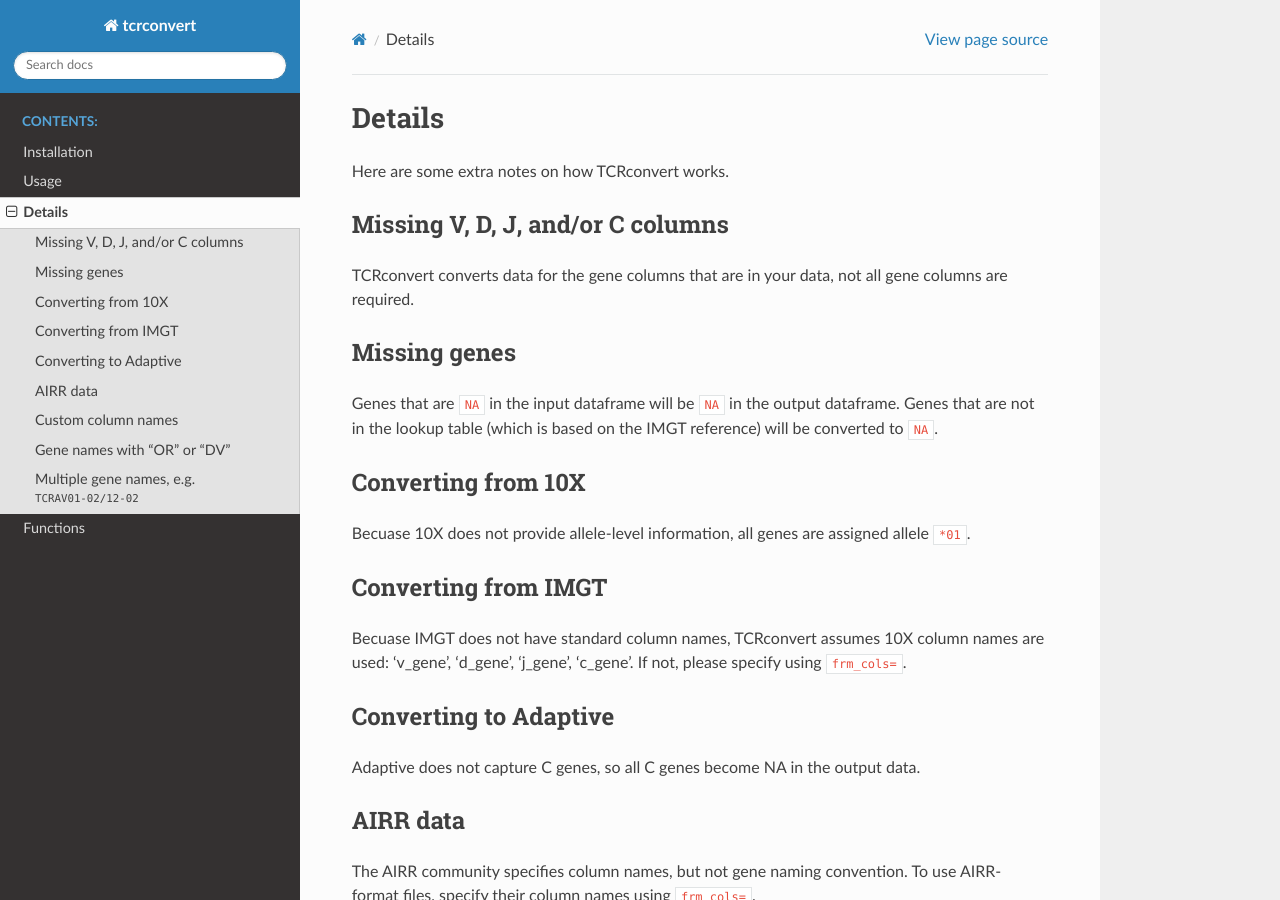
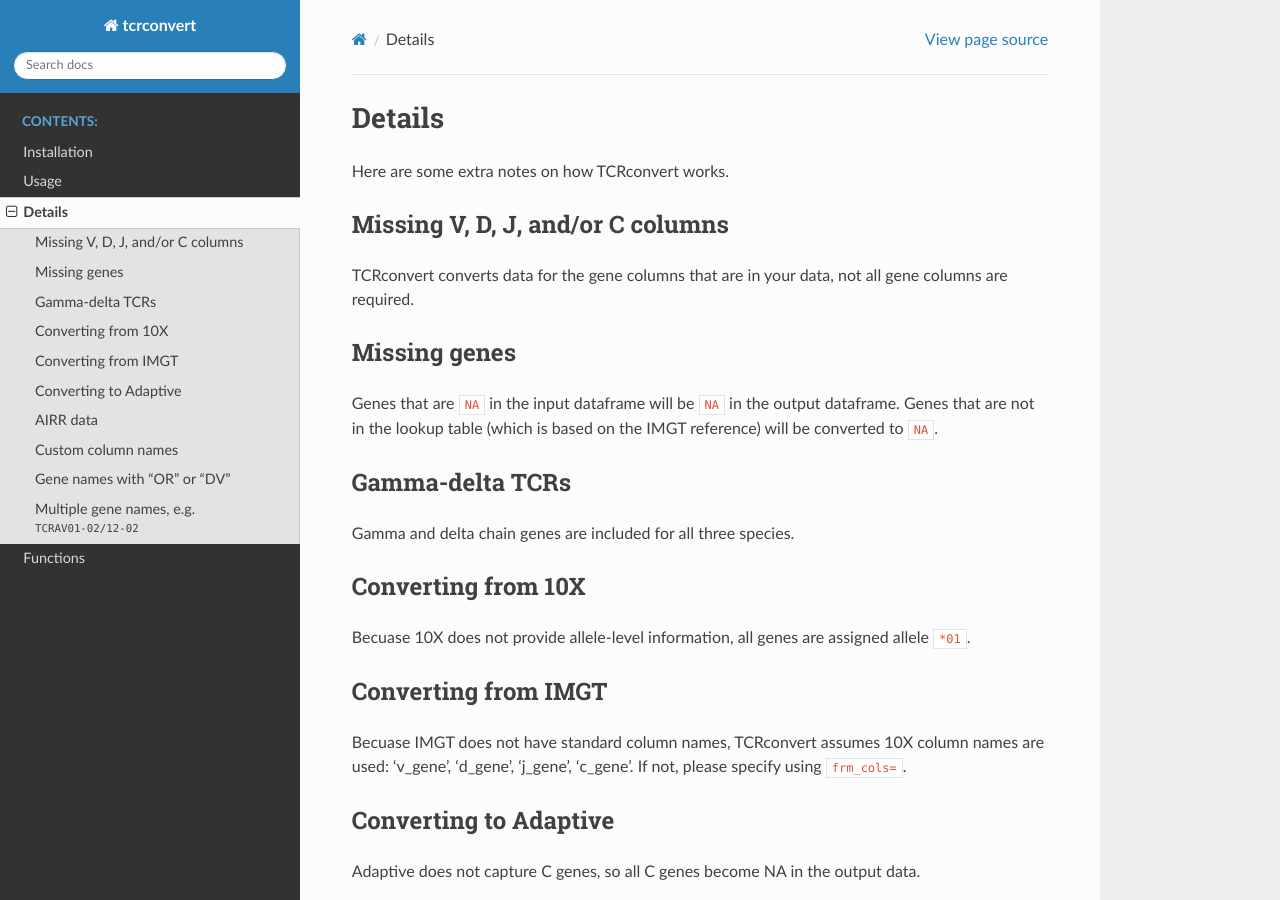
Before and after one commit to seshadrilab/tcrconvert, a Sphinx documentation site: the page built from docs/source/details.rst, in a window 1280 px wide and 900 px high. Built offline with Sphinx 7.4.7 and the Read the Docs theme 2.0.0, drawn with Linux system fonts in a browser that asks for light colours.

Commit message:
Specify gamma-delta included

```diff
--- a/docs/source/details.rst
+++ b/docs/source/details.rst
@@ -14,6 +14,12 @@ Missing genes
 
 Genes that are ``NA`` in the input dataframe will be ``NA`` in the output dataframe.
 Genes that are not in the lookup table (which is based on the IMGT reference) will be converted to ``NA``.
+
+
+Gamma-delta TCRs
+----------------
+
+Gamma and delta chain genes are included for all three species.
 
 
 Converting from 10X
```
